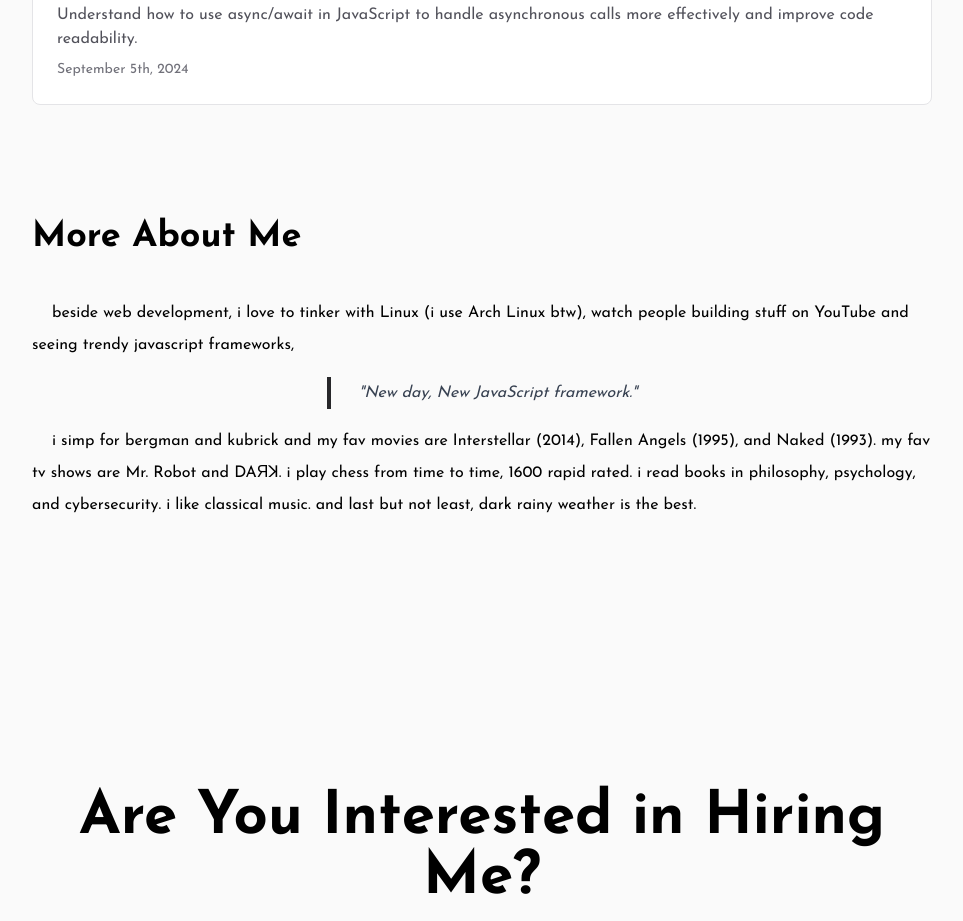
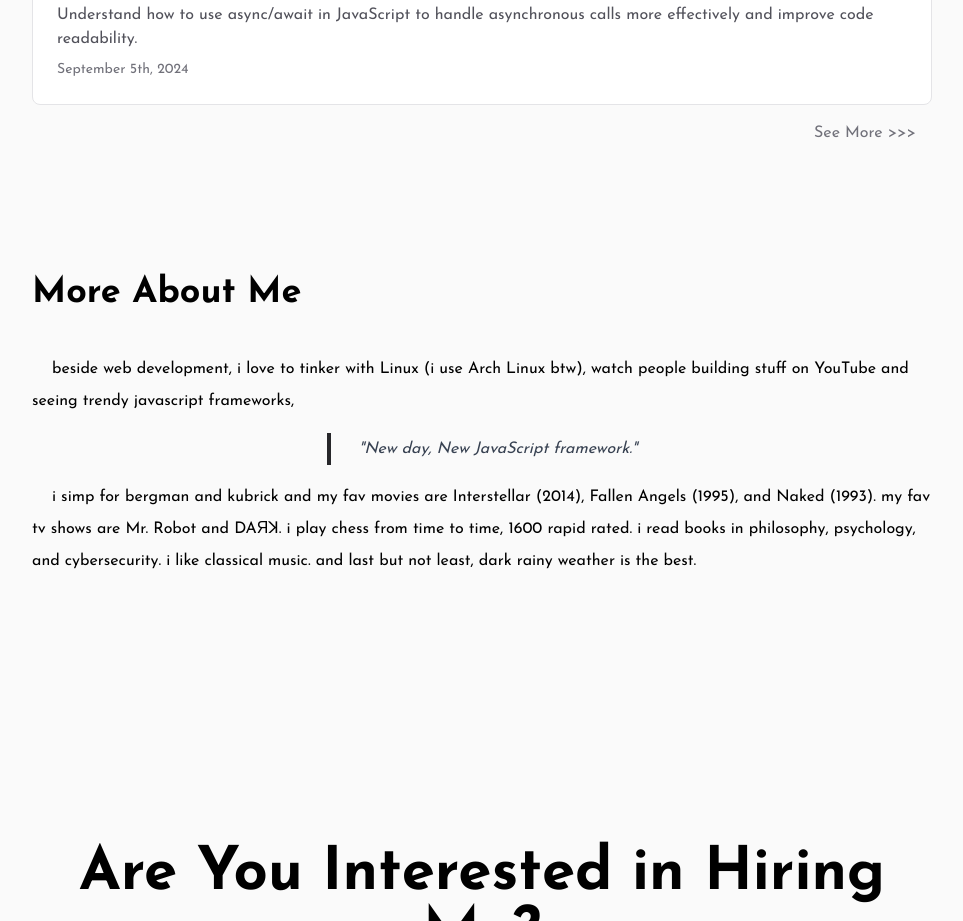
Before and after one commit to 1sma31L/Portfolio, a Next.js app: page / in a window 1280 px wide. Shown: the part 3300-4221 px from the top of the page, without its empty margins (158-1121 px from the left). Built offline with nearby package versions, Linux system fonts and the light colour scheme.

Commit message:
Refactor LatestBlogs component to add "See More" link

```diff
--- a/src/components/sections/LatestBlogs.tsx
+++ b/src/components/sections/LatestBlogs.tsx
@@ -3,6 +3,7 @@
 import React, { useEffect, useState } from "react";
 
 import BlogCard from "../BlogCard";
+import Link from "next/link";
 import { Post } from "@/types/types";
 
 function LatestBlogs() {
@@ -10,7 +11,7 @@ function LatestBlogs() {
 	useEffect(() => {
 		const fetchPosts = async () => {
 			const response = await fetch("/api/posts", {
-				cache: "force-cache",
+				next: { revalidate: 60 * 60 * 12 },
 			} as RequestInit);
 			const data = await response.json();
 			setPosts(data);
@@ -20,7 +21,7 @@ function LatestBlogs() {
 	}, []);
 	return (
 		<section className="w-full flex flex-col">
-			<h1 className="text-3xl md:text-4xl font-bold mb-10 text-center md:text-left">
+			<h1 className="text-3xl md:text-4xl font-bold text-center md:text-left mb-10">
 				Latest Blog Posts
 			</h1>
 			<div className="flex flex-col gap-3">
@@ -28,6 +29,13 @@ function LatestBlogs() {
 					<BlogCard key={i} slug={post.slug} frontMatter={post.frontMatter} />
 				))}
 			</div>
+			<div className="self-end m-4">
+				<Link
+					href={"/blog"}
+					className="text-muted-foreground hover:text-foreground transition-all duration-300">
+					See More &gt;&gt;&gt;
+				</Link>
+			</div>
 		</section>
 	);
 }
```
